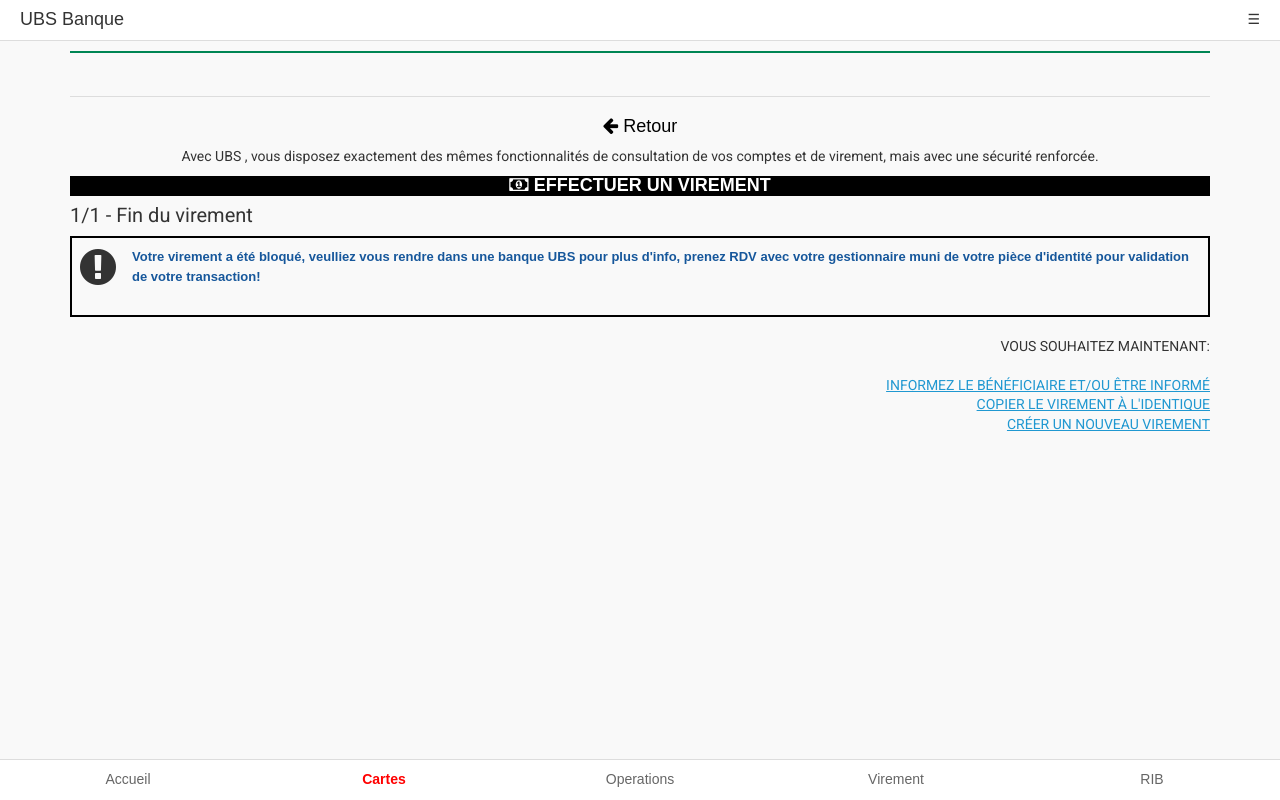
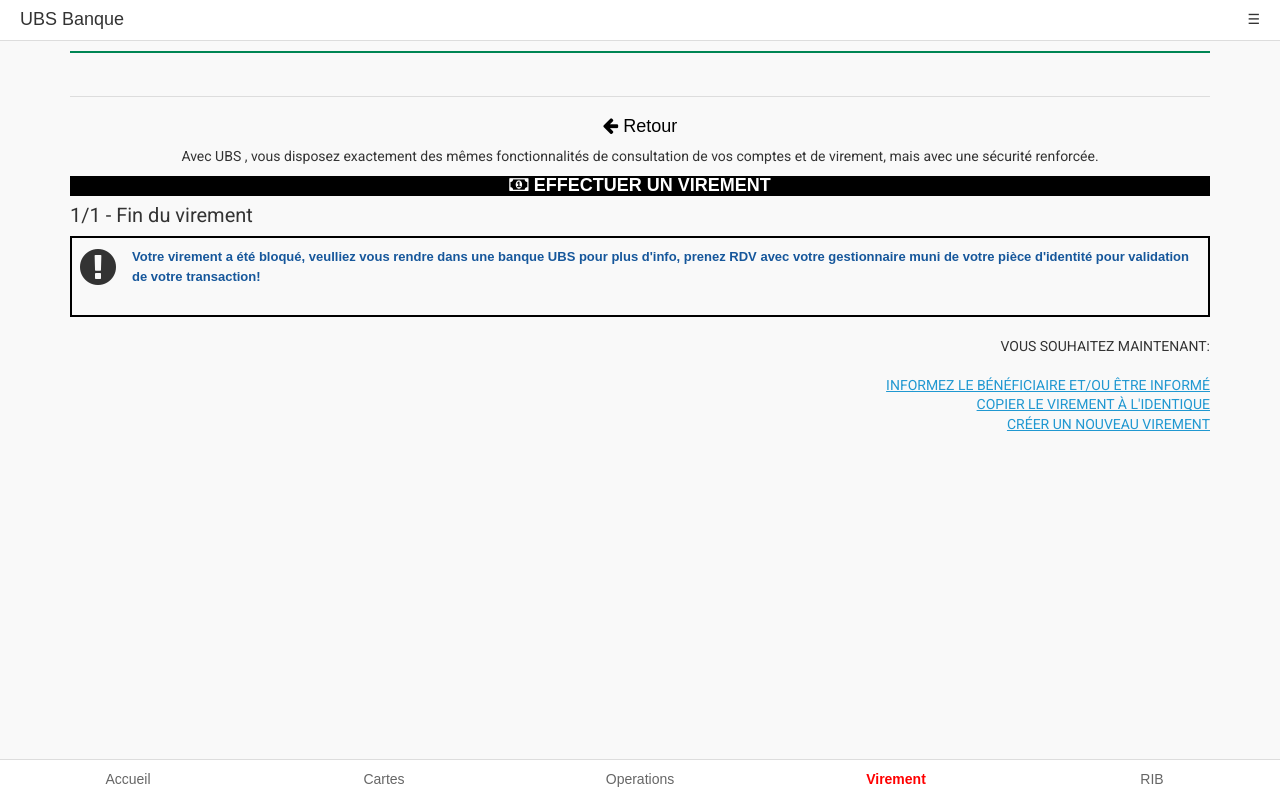
Before and after one commit to Antiquite25/ubs, a plain HTML site: page users/compteinacessible.html in a window 1280 px wide. Drawn offline with nearby package versions, Linux system fonts and the light colour scheme; a script that the page names is missing.

Commit message:
Update compteinacessible.html

```diff
--- a/users/compteinacessible.html
+++ b/users/compteinacessible.html
@@ -336,9 +336,9 @@ Vous souhaitez maintenant:<br><br>
 <!-- Menu de navigation fixe -->
 <div class="menu">
      <a href="index.html" >Accueil</a>
-    <a href="cartes.html" class="active" >Cartes</a>
+    <a href="cartes.html" >Cartes</a>
     <a href="operation.html">Operations</a>
-	<a href="virement.html" >Virement</a>
+	<a href="virement.html"  class="active">Virement</a>
     <a href="releve.html">RIB</a>
 
 </div>
```
